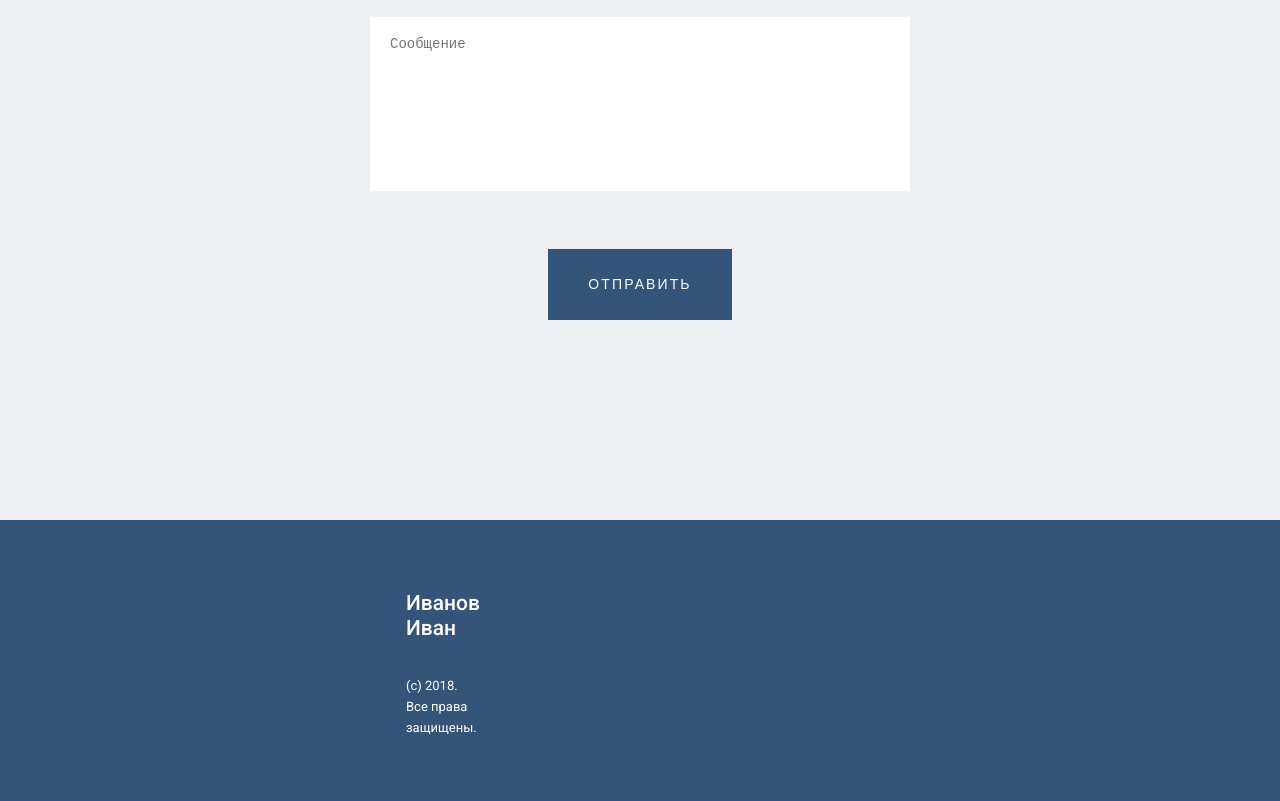
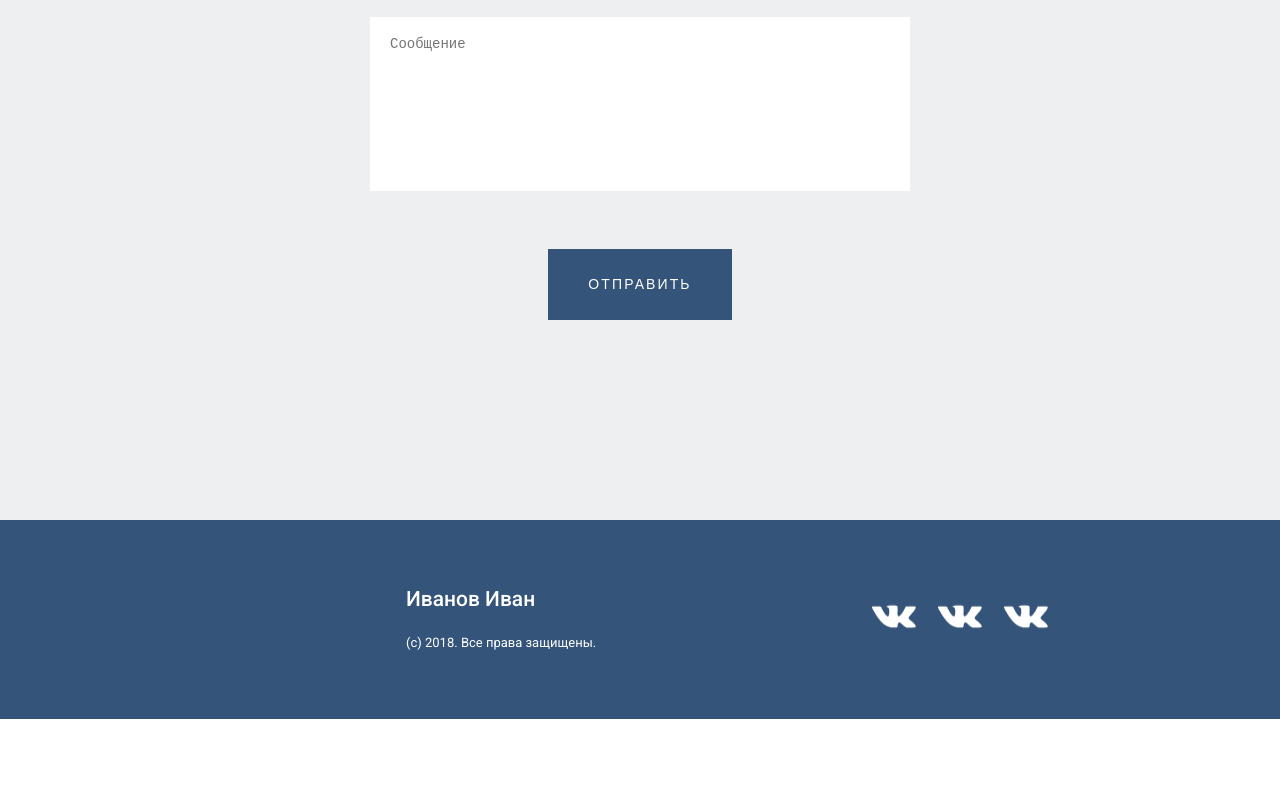
Before and after one commit to EvgeniaSukhanova/WD, a plain HTML site: page index.html in a window 1280 px wide. Shown: the part 4350-5151 px from the top of the page. After the commit the page ends 5069 px from the top, so only its background shows below. Drawn offline with Linux system fonts and the light colour scheme; a web font is replaced by a local one.

Commit message:
corrects some mistakes and adds some effects

```diff
--- a/css/style.css
+++ b/css/style.css
@@ -393,6 +393,11 @@ img {
     outline: none;
     }
 
+.form-input_one:hover {
+    background-color: var(--light-grey);
+    outline: dotted white;
+}
+
 .form-input_one:focus::placeholder {
     color: transparent;
     }
@@ -415,6 +420,11 @@ img {
     overflow: auto;
 }
 
+.form-input_two:hover {
+    background-color: var(--light-grey);
+    outline: dotted white;
+}
+
 .form-input_two:focus::placeholder {
     color: transparent;
     }
@@ -434,6 +444,10 @@ img {
     cursor: pointer;
     border: none;
     }
+.form-btn:hover {
+    transform: translate(5px,5px);
+}
+
 /* ------ !main-form ------ */
 
 /* ------ footer ------ */
@@ -444,29 +458,40 @@ img {
     line-height: 21px;
     margin: 0;
     display: flex;
-    justify-content: space-between;
+    width: 100%;
 }
 
 .footer-left {
     display: flex;
+    width: 50%;
     padding: 50px 0 50px 406px;
     flex-direction: column;
+    justify-content: center;
+}
+
+.footer-socialmedia_list {
+    padding: 64px 0 64px;
+    list-style-type: none;
+    display: flex;
+    width: 50%;
+    justify-content: center;
 }
 
 .footer-name {
     font-weight: 500;
     font-size: 21px;
     line-height: 25px;
+    margin: 0;
 }
 
-.footer-socialmedia_list {
-    padding: 64px 388px 64px;
-    list-style-type: none;
-    display: flex;
-    justify-content: flex-end;
-    }
+.footer-rights {
+    font-size: 13px;
+    line-height: 21px;
+    color: var(--basic-white);
+    margin: 20px 0 0;
+}
 
-    .footer-socialmedia_link + .footer-socialmedia_link {
-        margin-left: 22px;
-    }
+.footer-socialmedia_link + .footer-socialmedia_link {
+    margin-left: 22px;
+}
 /* ------ !footer ------ */
--- a/index.html
+++ b/index.html
@@ -176,7 +176,7 @@
     <footer class="footer">
         <div class="footer-left">
             <p class="footer-name">Иванов Иван</p>
-            <p>(с) 2018. Все права защищены.</p>
+            <p class="footer-rights">(с) 2018. Все права защищены.</p>
         </div>
         <ul class="footer-socialmedia_list">
             <li class="footer-socialmedia_link">
```
